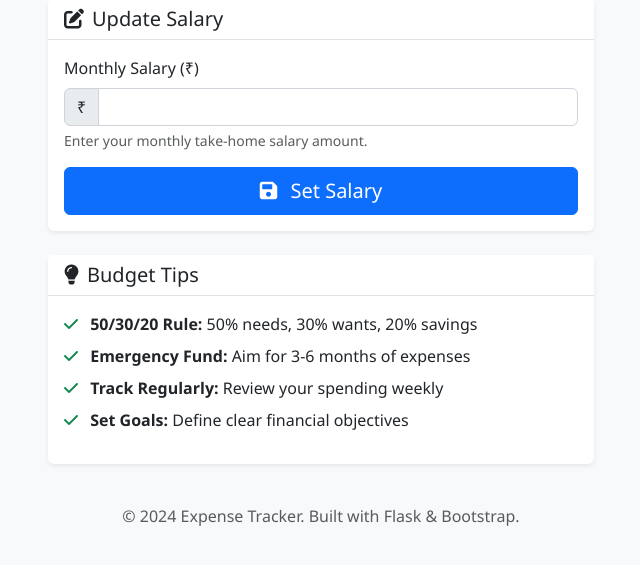
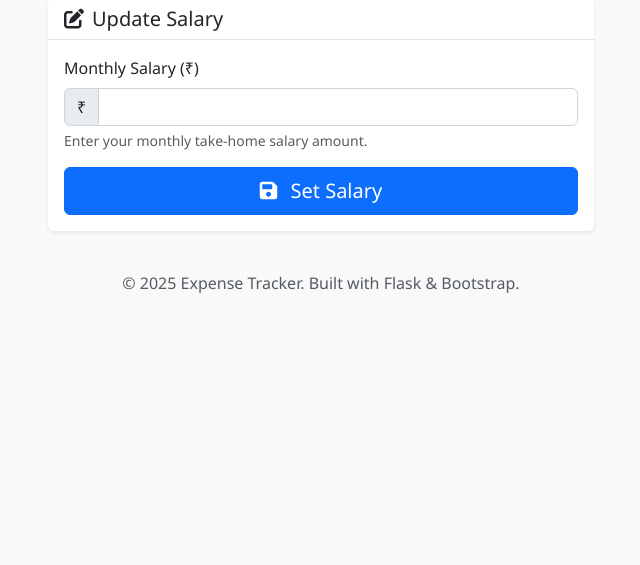
Before and after one commit to venkatesh6226/Expense-Tracker, a Flask app: page /salary in a window 1280 px wide. Shown: the part 151-716 px from the top of the page, without its empty margins (319-959 px from the left). Run offline with Flask 3, Linux system fonts and the light colour scheme.

```diff
--- a/templates/base.html
+++ b/templates/base.html
@@ -80,7 +80,7 @@
 
     <footer class="bg-light text-center text-muted py-3 mt-4">
         <div class="container">
-            <p>&copy; 2024 Expense Tracker. Built with Flask & Bootstrap.</p>
+            <p>&copy; 2025 Expense Tracker. Built with Flask & Bootstrap.</p>
         </div>
     </footer>
 
--- a/templates/main/salary.html
+++ b/templates/main/salary.html
@@ -60,34 +60,6 @@
                 </form>
             </div>
         </div>
-
-        <div class="card mt-4">
-            <div class="card-header">
-                <h5 class="card-title mb-0">
-                    <i class="fas fa-lightbulb me-2"></i>Budget Tips
-                </h5>
-            </div>
-            <div class="card-body">
-                <ul class="list-unstyled">
-                    <li class="mb-2">
-                        <i class="fas fa-check text-success me-2"></i>
-                        <strong>50/30/20 Rule:</strong> 50% needs, 30% wants, 20% savings
-                    </li>
-                    <li class="mb-2">
-                        <i class="fas fa-check text-success me-2"></i>
-                        <strong>Emergency Fund:</strong> Aim for 3-6 months of expenses
-                    </li>
-                    <li class="mb-2">
-                        <i class="fas fa-check text-success me-2"></i>
-                        <strong>Track Regularly:</strong> Review your spending weekly
-                    </li>
-                    <li class="mb-0">
-                        <i class="fas fa-check text-success me-2"></i>
-                        <strong>Set Goals:</strong> Define clear financial objectives
-                    </li>
-                </ul>
-            </div>
-        </div>
     </div>
 </div>
 {% endblock %}
```
Also changed, not shown: LIveDemo/Dashboard.png (added), LIveDemo/Expenses.png (added), LIveDemo/Investments.png (added), LIveDemo/Salary.png (added), LIveDemo/Savings.png (added), README.md, 1 other file.
